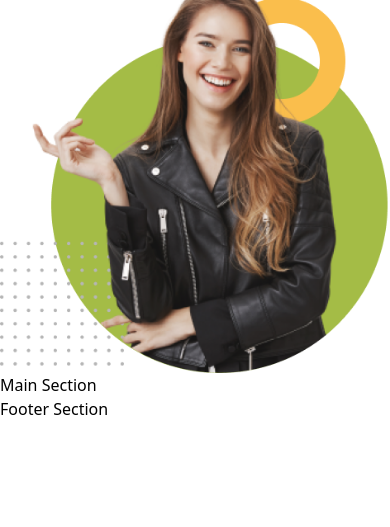
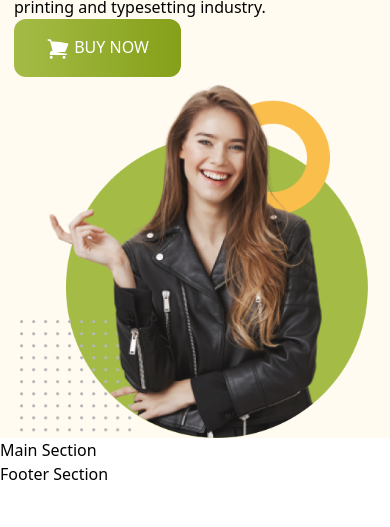
Before and after one commit to jayen123/penguin-fashion, a plain HTML site: page index.html in a window 390 px wide. Shown: the part 317-844 px from the top of the page. Drawn offline with nearby package versions, Linux system fonts and the light colour scheme.

Commit message:
added banner section and responsive

```diff
--- a/index.html
+++ b/index.html
@@ -7,10 +7,12 @@
     <script src="https://cdn.tailwindcss.com"></script>
 </head>
 <body>
-    <header>
+    <header class="bg-[#FFFBF0]">
+        <div class="container mx-auto px-5 lg:px-0">
+            <!-- navbar start -->
         <nav></nav>
         <!-- banner section start here -->
-         <div>
+         <div class="grid grid-cols-1 md:grid-cols-2 place-items-center">
             <div>
                 <div>
                     <h1 class="text-7xl uppercase text-[#FABE4C]">
@@ -19,13 +21,20 @@
                         <span class="text-[#363958]">of Winter</span>
                     </h1>
                     <p>Lorem Ipsum is simply dummy text of the printing and typesetting industry.</p>
-                    <button>BUY NOW</button>
+                    <button class="bg-gradient-to-r from-[#A4BC46] to-[#85A019] px-8 py-4 rounded-xl font-medium text-white">
+                        <svg xmlns="http://www.w3.org/2000/svg" fill="white" viewBox="0 0 24 24" stroke-width="1.5" stroke="currentColor" class="size-6 text-white inline">
+                            <path stroke-linecap="round" stroke-linejoin="round" d="M2.25 3h1.386c.51 0 .955.343 1.087.835l.383 1.437M7.5 14.25a3 3 0 0 0-3 3h15.75m-12.75-3h11.218c1.121-2.3 2.1-4.684 2.924-7.138a60.114 60.114 0 0 0-16.536-1.84M7.5 14.25 5.106 5.272M6 20.25a.75.75 0 1 1-1.5 0 .75.75 0 0 1 1.5 0Zm12.75 0a.75.75 0 1 1-1.5 0 .75.75 0 0 1 1.5 0Z" />
+                          </svg>
+
+                        BUY NOW
+                    </button>
                 </div>
             </div>
             <div>
                 <img src="./images/model.png" alt="model">
             </div>
          </div>
+        </div>
     </header>
     <main>
         <h1>Main Section</h1>
```
